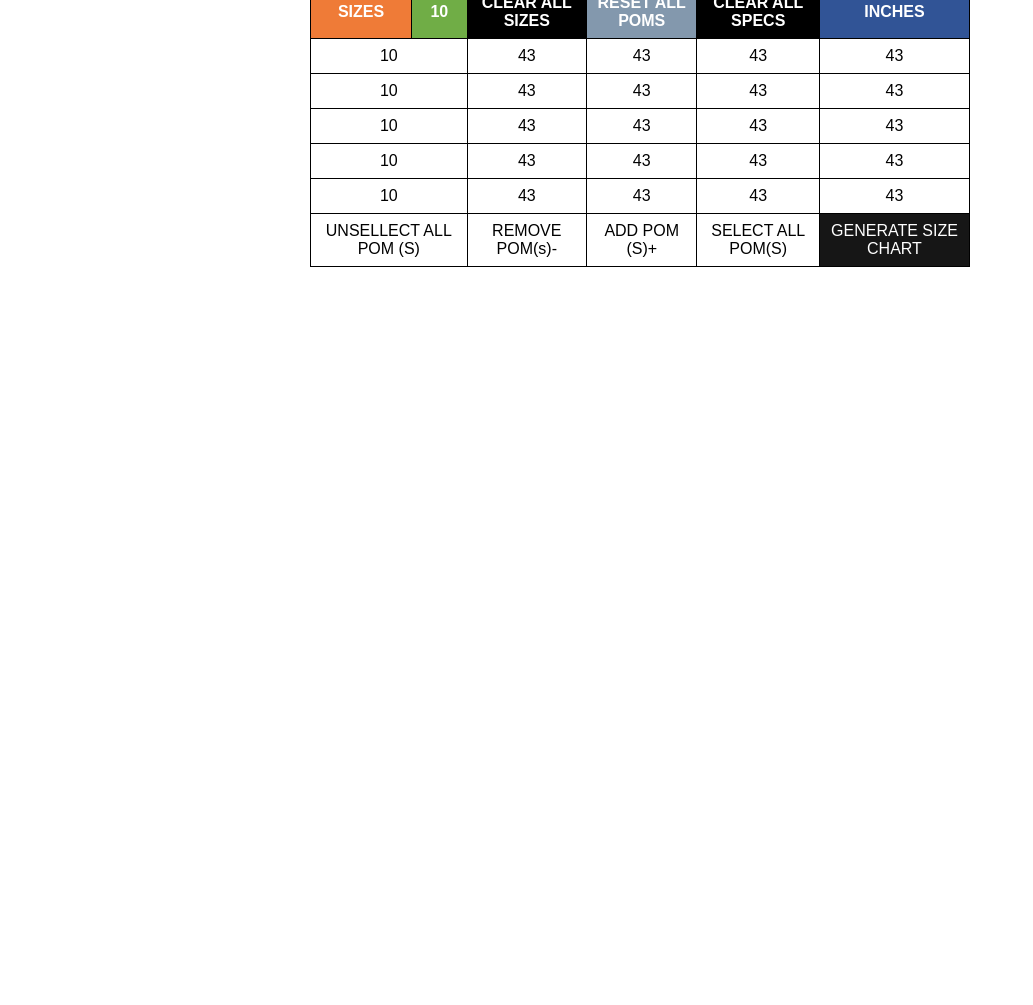
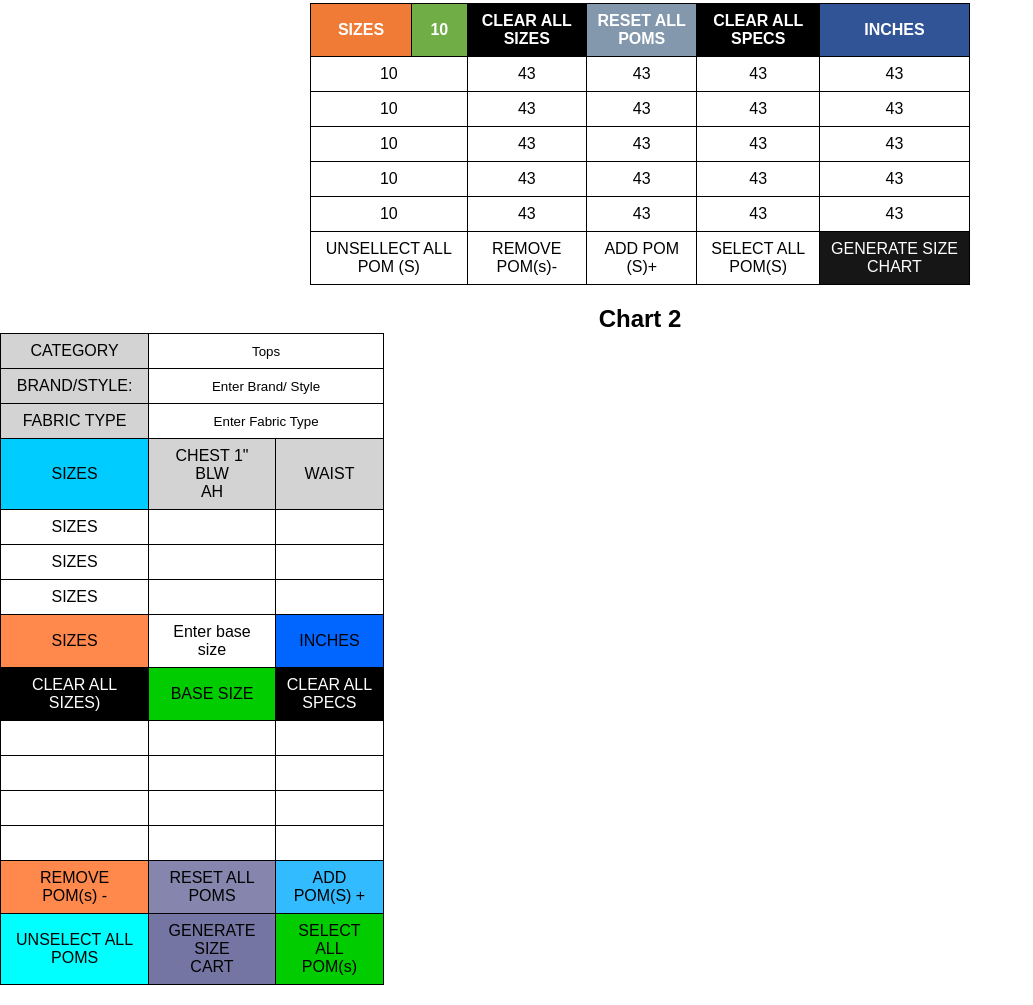
Before and after one commit to hariomvishwkarma/chart-html-netlify, a plain HTML site: page table.html in a window 1280 px wide. Shown: the part 328-1333 px from the top of the page, without its empty margins (0-1033 px from the left). Before the commit the page ends 800 px from the top, so only its background shows below. Drawn offline with Linux system fonts and the light colour scheme.

Commit message:
Update table.html

```diff
--- a/table.html
+++ b/table.html
@@ -4,6 +4,15 @@
     <meta charset="UTF-8">
     <meta name="viewport" content="width=device-width, initial-scale=1.0">
     <title>Size Table</title>
+    <link
+            rel="stylesheet"
+            href="https://maxcdn.bootstrapcdn.com/bootstrap/4.5.2/css/bootstrap.min.css&quot;
+        />
+        <link rel="stylesheet" href="style.css" />
+        <link href="https://cdnjs.cloudflare.com/ajax/libs/font-awesome/6.4.2/css/all.min.css&quot;>
+        <!-- <script src="https://ajax.googleapis.com/ajax/libs/jquery/3.5.1/jquery.min.js&quot;></script>
+        <script src="https://cdnjs.cloudflare.com/ajax/libs/popper.js/1.16.0/umd/popper.min.js&quot;></script>
+        <script src="https://maxcdn.bootstrapcdn.com/bootstrap/4.5.2/js/bootstrap.min.js&quot;></script> -->
     <style>
         *{
             margin:0;
@@ -40,6 +49,67 @@
         td{
             text-align: center;
         }
+
+
+
+
+
+
+        .container{
+        width: 30%;
+}
+
+input {
+        width: 100%;
+border: none;
+text-align: center;
+}
+
+.common{
+        text-align: center;
+}
+
+.cate{
+        background-color:#D3D3D3;
+}
+
+.siz1{
+        background-color: #00ccff;
+}
+
+.siz12{
+        background-color: #ff884d;
+}
+
+.inch1{
+        background-color: #0066ff;
+}
+
+.clear{
+        background-color: black;
+        color: #ffff;
+}
+
+.base{
+        background-color: #00cc00;
+}
+
+.reset{
+        background-color:   #8585ad;
+}
+
+.pom1{
+        background-color: #33bbff;
+}
+
+.unsel{
+        background-color:   #00ffff;
+}
+
+.gen{
+        background-color: #7575a3;
+}
+
     </style>
 </head>
 <body>
@@ -49,7 +119,7 @@
             <thead>
                 <tr>
                     <th>CATEGORY</th>
-                    <th class="bg-white">SELECT CATEGORY</th>
+                    <th class="bg-white">Select Category</th>
                     <th>BRAND/STYLE</th>
                     <th colspan="7">Enter Style</th>
                     </tr>
@@ -177,6 +247,88 @@
 
         </table>
     </div>
+    <div class="table-2">
+        <h2>Chart 2</h2>
+        <table border="1" class="container">
+            <tbody>
+                <tr>
+                    <td class="common cate">CATEGORY</td>
+                    <td colspan="2"> <input type="text" value="Tops" > </td>
+                </tr>
+                <tr>
+                    <td class="common cate">BRAND/STYLE:</td>
+                    <td colspan="2" ><input type="text" value="Enter Brand/ Style"></td>
+                </tr>
+                <tr>
+                    <td class="common cate">FABRIC TYPE</td>
+                    <td colspan="2"><input type="text" value="Enter Fabric Type"></td>
+                </tr>
+                <tr class="sizesinc">
+                    <td class="common siz1">SIZES <br> <i class="fa-solid fa-plus"></i> </td>
+                    <td class="common cate">
+                        CHEST 1" BLW <br />
+                        AH
+                    </td>
+                    <td class="common cate">WAIST</td>
+                </tr>
+                <tr>
+                    <td class="common">SIZES</td>
+                    <td></td>
+                    <td></td>
+                </tr>
+                <tr>
+                    <td class="common">SIZES</td>
+                    <td></td>
+                    <td></td>
+                </tr>
+                <tr>
+                    <td class="common">SIZES</td>
+                    <td></td>
+                    <td></td>
+                </tr>
+                <tr class="sizedec">
+                    <td class="common siz12">SIZES</td>
+                    <td class="common">Enter base size</td>
+                    <td class="common inch1">INCHES</td>
+                </tr>
+                <tr class="clearsizes">
+                    <td class="common clear">CLEAR ALL <br> SIZES)</td>
+                    <td class="common base">BASE SIZE</td>
+                    <td class="common clear">CLEAR ALL <br> SPECS</td>
+                </tr>
+                <tr>
+                    <td><input type="text" value="" ></td>
+                    <td><input type="text" value="" ></td>
+                    <td><input type="text" value="" ></td>
+                </tr>
+                <tr>
+                    <td><input type="text" value="" ></td>
+                    <td><input type="text" value="" ></td>
+                    <td><input type="text" value="" ></td>
+                </tr>
+                <tr>
+                    <td><input type="text" value="" ></td>
+                    <td><input type="text" value="" ></td>
+                    <td><input type="text" value="" ></td>
+                </tr>
+                <tr>
+                    <td><input type="text" value="" ></td>
+                    <td><input type="text" value="" ></td>
+                    <td><input type="text" value="" ></td>
+                </tr>
+                <tr class="pom">
+                    <td class="common siz12">REMOVE <br> POM(s) -</td>
+                    <td class="common reset">RESET ALL POMS</td>
+                    <td class="common pom1">ADD <br> POM(S) +</td>
+                </tr>
+                <tr class="pom">
+                    <td class="common unsel">UNSELECT ALL <br> POMS</td>
+                    <td class="common gen">GENERATE SIZE <br> CART</td>
+                    <td class="common base">SELECT ALL <br> POM(s)</td>
+                </tr>
+            </tbody>
+        </table>
+    </div>
 
 </body>
 </html>
```
